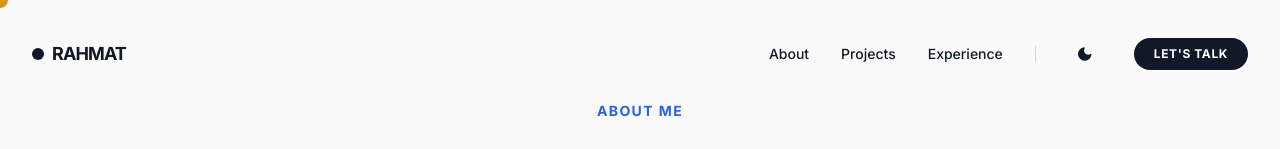
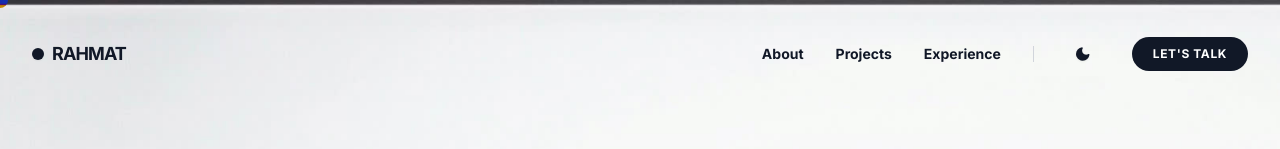
Before and after one commit to rahmatsugiarto/react_portofolio, a React (Vite) app: page / in a window 1280 px wide. Shown: the top 149 px of the page. Built offline with nearby package versions, Linux system fonts and the light colour scheme.

Commit message:
style: Enhance header interactive elements with improved hover effects, transitions, and consistent blue accent colors.

```diff
--- a/src/components/Header.jsx
+++ b/src/components/Header.jsx
@@ -142,10 +142,10 @@
 
                     {/* Logo */}
                     <Magnetic>
-                        <div className="cursor-pointer" onClick={() => isHome ? window.scrollTo({ top: 0, behavior: 'smooth' }) : navigate('/')}>
+                        <div className="cursor-pointer group" onClick={() => isHome ? window.scrollTo({ top: 0, behavior: 'smooth' }) : navigate('/')}>
                             <div className="flex items-center gap-2">
-                                <div className="w-3 h-3 bg-gray-900 dark:bg-white rounded-full"></div>
-                                <span className="text-lg font-bold tracking-tighter">RAHMAT</span>
+                                <div className="w-3 h-3 bg-gray-900 dark:bg-white rounded-full transition-all duration-300 group-hover:bg-blue-600 dark:group-hover:bg-blue-400 group-hover:scale-110 shadow-sm"></div>
+                                <span className="text-lg font-bold tracking-tighter transition-colors duration-300 group-hover:text-blue-600 dark:group-hover:text-blue-400">RAHMAT</span>
                             </div>
                         </div>
                     </Magnetic>
@@ -156,10 +156,10 @@
                             <Magnetic key={item.name}>
                                 <button
                                     onClick={() => scrollToSection(item.id)}
-                                    className="text-sm font-medium transition-colors relative group"
+                                    className="text-sm font-bold transition-colors duration-300 relative group hover:text-blue-600 dark:hover:text-blue-400"
                                 >
                                     {item.name}
-                                    <span className="absolute -bottom-1 left-0 w-0 h-px bg-gray-900 dark:bg-white transition-all duration-300 group-hover:w-full"></span>
+                                    <span className="absolute -bottom-1 left-0 w-0 h-[2px] bg-blue-600 dark:bg-blue-400 transition-all duration-300 group-hover:w-full rounded-full"></span>
                                 </button>
                             </Magnetic>
                         ))}
@@ -167,8 +167,8 @@
                         <div className="w-px h-4 bg-gray-300 dark:bg-white/20"></div>
 
                         <Magnetic>
-                            <button onClick={toggleTheme} className="p-2 transition-colors">
-                                <span className="material-icons-round text-lg">
+                            <button onClick={toggleTheme} className="p-2 transition-colors duration-300 hover:text-blue-600 dark:hover:text-blue-400 hover:scale-110">
+                                <span className="material-icons-round text-lg drop-shadow-sm">
                                     {isDark ? 'light_mode' : 'dark_mode'}
                                 </span>
                             </button>
@@ -177,17 +177,16 @@
                         <Magnetic>
                             <button
                                 onClick={() => scrollToSection('contact')}
-                                className="bg-gray-900 text-white dark:bg-white dark:text-gray-900 px-5 py-2 rounded-full text-xs font-bold uppercase tracking-wider hover:bg-gray-800 dark:hover:bg-gray-200 transition-colors"
+                                className="bg-gray-900 text-white dark:bg-white dark:text-gray-900 px-5 py-2 rounded-full text-xs font-bold uppercase tracking-wider hover:bg-blue-600 hover:text-white dark:hover:bg-blue-500 dark:hover:text-white transition-all duration-300 hover:shadow-lg hover:shadow-blue-500/30 border border-transparent dark:hover:border-blue-400"
                             >
                                 Let's Talk
                             </button>
                         </Magnetic>
                     </div>
 
-                    {/* Mobile Menu Toggle */}
                     <div className="md:hidden">
-                        <button onClick={handleMenuToggle} className="p-2">
-                             <span className="material-icons-round text-2xl">{isOpen ? 'close' : 'menu'}</span>
+                        <button onClick={handleMenuToggle} className="p-2 transition-colors duration-300 hover:text-blue-600 dark:hover:text-blue-400">
+                             <span className="material-icons-round text-2xl drop-shadow-sm">{isOpen ? 'close' : 'menu'}</span>
                         </button>
                     </div>
                 </div>
@@ -204,14 +203,14 @@
                             <button
                                 key={item.name}
                                 onClick={() => scrollToSection(item.id)}
-                                className="text-4xl font-bold tracking-tighter text-left hover:text-gray-400 transition-colors"
+                                className="text-4xl font-extrabold tracking-tighter text-left hover:text-blue-500 dark:hover:text-blue-400 transition-colors duration-300"
                             >
                                 {item.name}
                             </button>
                         ))}
                          <button
                             onClick={() => scrollToSection('contact')}
-                            className="text-4xl font-bold tracking-tighter text-left text-primary"
+                            className="text-4xl font-extrabold tracking-tighter text-left text-blue-600 dark:text-blue-500 hover:text-blue-400 dark:hover:text-blue-400 transition-colors duration-300"
                         >
                             Let's Talk
                         </button>
```
